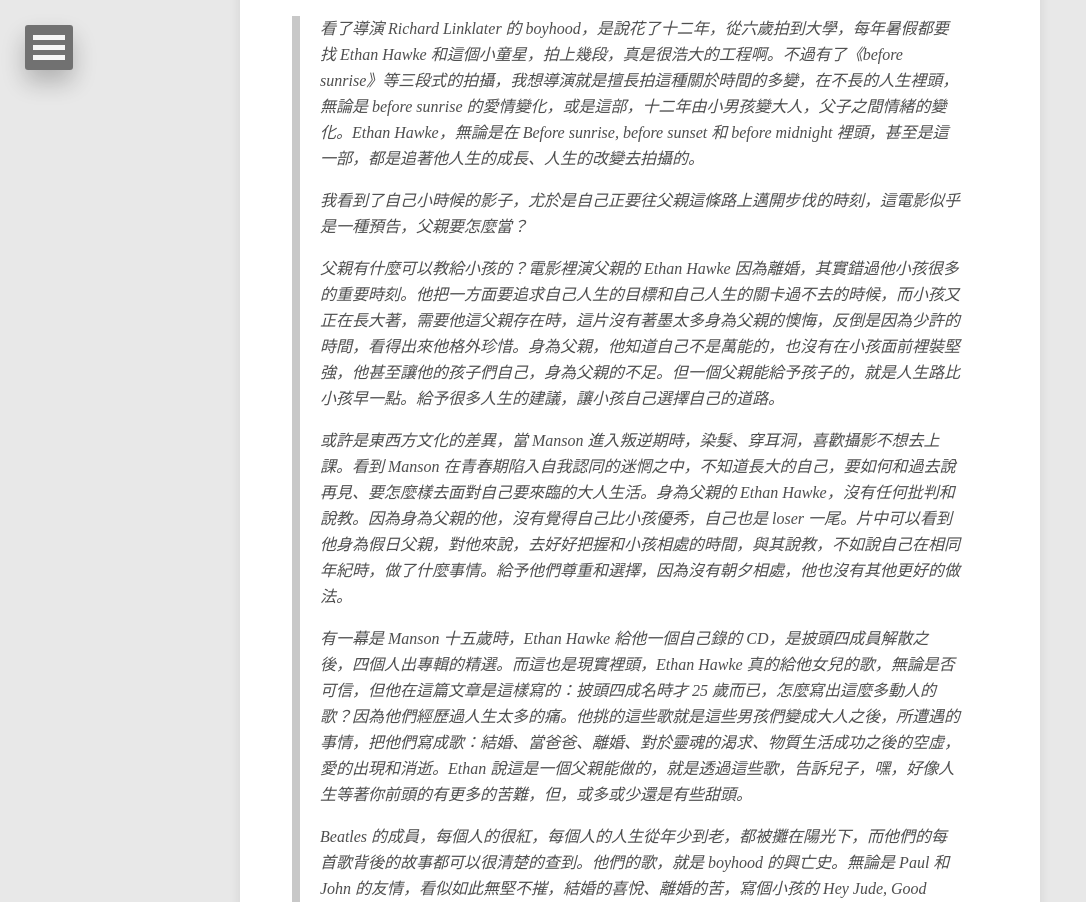
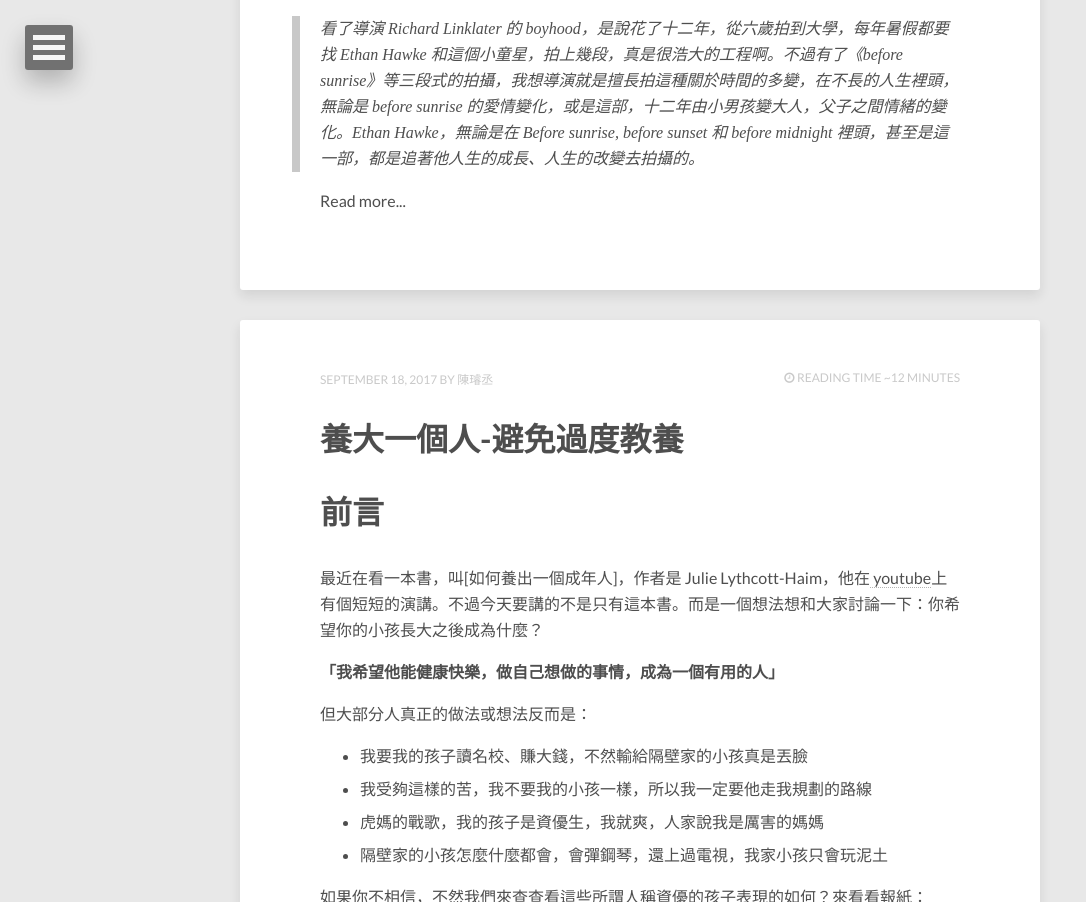
Before and after one commit to anatomind/anatomind.github.io, a Jekyll site: the page built from index.html, in a window 1280 px wide and 1400 px high, scrolled down 757 px, cut to the strip 0-902 px from the top of the window. Shown: the whole strip, without its empty margins (0-1086 px from the left). Built offline with Jekyll 4.4.1, drawn with Linux system fonts in a browser that asks for light colours; nearby versions of some CDN libraries; the list of posts is cut into pages by our own code; comment, search, counter and statistics services are not loaded; part of the change alters nothing that is shown; some of the changed text lies outside the part shown.

```diff
--- a/_config.yml
+++ b/_config.yml
@@ -14,7 +14,7 @@ owner:
   #bio:            "Your bio goes here. It shouldn't be super long but a good sentence or two should suffice."
   email:          anatomymind@gmail.com
   # Social networking links used in footer. Update and remove as you like.
-  # twitter:        anatomind
+  twitter:        anatomymind
   facebook:      anatomind
   # github:
   #stackexchange:
--- a/_posts/2017-09-20-boyhood.md
+++ b/_posts/2017-09-20-boyhood.md
@@ -8,11 +8,14 @@ author: 陳璿丞
 
 這是我在當別人父親之前寫下來的文章，那時候以為多看點電影、文學，當個文青父親，可以給小孩帶來點什麼。可是我錯了，並沒有誰可以改變誰，最後改變的都是自己而已。
 
+
 Boyhood
 =======
 
 > 看了導演 Richard Linklater 的 boyhood，是說花了十二年，從六歲拍到大學，每年暑假都要找 Ethan Hawke 和這個小童星，拍上幾段，真是很浩大的工程啊。不過有了《before sunrise》等三段式的拍攝，我想導演就是擅長拍這種關於時間的多變，在不長的人生裡頭，無論是 before sunrise 的愛情變化，或是這部，十二年由小男孩變大人，父子之間情緒的變化。Ethan Hawke，無論是在 Before sunrise, before sunset 和 before midnight 裡頭，甚至是這一部，都是追著他人生的成長、人生的改變去拍攝的。
 >
+
+<!--more-->
 > 我看到了自己小時候的影子，尤於是自己正要往父親這條路上邁開步伐的時刻，這電影似乎是一種預告，父親要怎麼當？
 >
 > 父親有什麼可以教給小孩的？電影裡演父親的 Ethan Hawke 因為離婚，其實錯過他小孩很多的重要時刻。他把一方面要追求自己人生的目標和自己人生的關卡過不去的時候，而小孩又正在長大著，需要他這父親存在時，這片沒有著墨太多身為父親的懊悔，反倒是因為少許的時間，看得出來他格外珍惜。身為父親，他知道自己不是萬能的，也沒有在小孩面前裡裝堅強，他甚至讓他的孩子們自己，身為父親的不足。但一個父親能給予孩子的，就是人生路比小孩早一點。給予很多人生的建議，讓小孩自己選擇自己的道路。
@@ -32,6 +35,6 @@ Boyhood
 奧斯陸少年有點煩
 ================
 
-會舊文重貼，是這文章因為我的伺服器壞了，也只能從 Google 快照找自己的文章。有個記錄片，推薦大家看，也是從小拍到大的一對挪威兄弟，不過這次是真的了；<span id="奧斯陸少年有點煩"></span>，可以看看別的國家的小孩、父母的互動，還有他們面臨的問題。我覺得人生的公路列車，無論是自己走、帶著小孩走、帶著家人走，都是種成長和學習。
+會舊文重貼，是這文章因為我的伺服器壞了，也只能從 Google 快照找自己的文章。有個記錄片，推薦大家看，也是從小拍到大的一對挪威兄弟，不過這次是真的了；"奧斯陸少年有點煩"，可以看看別的國家的小孩、父母的互動，還有他們面臨的問題。我覺得人生的公路列車，無論是自己走、帶著小孩走、帶著家人走，都是種成長和學習。
 
 最近看了一本書，封底有這麼一句話，我覺得很適合當做今天的結尾： 「我們無法保謢孩子免於人生的苦難。因此，有必要讓他們為此做好準備。」
--- a/about/index.md
+++ b/about/index.md
@@ -1,8 +1,34 @@
----
-layout: page
-title: About
-image:
-comments: false
-modified: 2016-02-01
----
-## Under construction
+## Anatomind
+
+在我們這個時代，面對種種的紛擾，更需要在眾聲喧嘩之處創造屬於自己的一方寧靜。
+
+析心，以實證窮物之事理，以正念觀心之無明。
+
+我們無法暫停這巨大城市的脈動，但可以在某個靈光乍現的時刻，穿透重重塵囂，找到觀看自己與他人的新方式。
+
+析心，心的解析。
+
+## About
+### 楊迪維
+
+現為精神科醫師，畢業於慈濟大學醫學系。
+
+熱愛魔術，熱愛人群，喜歡觀察人的互動，從中置入希望與改變。
+
+曾接受艾瑞克森學派催眠訓練，專長催眠心理治療，正念療法。認為心理健康是一種生活態度。希望能幫助更多人好好生活。
+
+### 徐瑋澤
+
+現為精神科醫師，畢業於台灣大學醫學系，並取得台灣大學生化分生所碩士。
+
+對於人文與自然科學均極富興趣，喜歡探究各種事物的本源，挑戰對於人，疾病，健康，與社會的既定想像。
+
+致力於城市精神醫學之知識普及，希望喚起更多人對在地的關懷，將身心靈健康與更廣泛的社會面向連結起來。
+
+### 陳璿丞
+
+現為精神科醫師，畢業於台灣大學醫學系。
+
+對於文學與科技均充滿熱情。足跡遍及歐亞大陸東北西南，文章散見各大報，作品曾獲台大文學獎，並曾入選年度散文選。
+
+愛好電腦資訊，希望應用於心理健康促進的普及。
```
